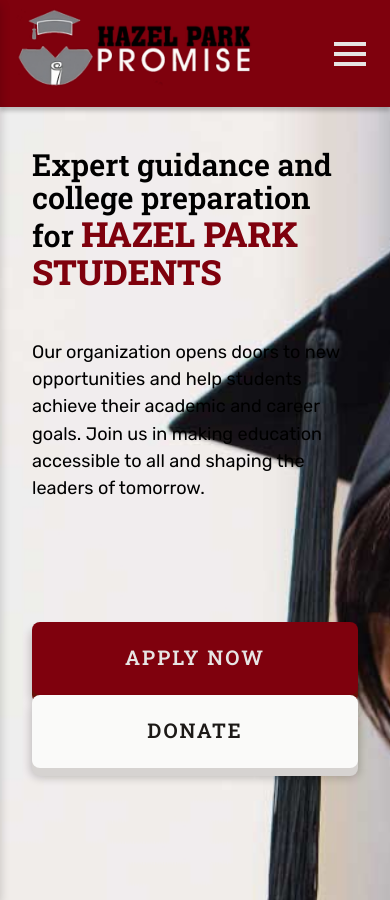
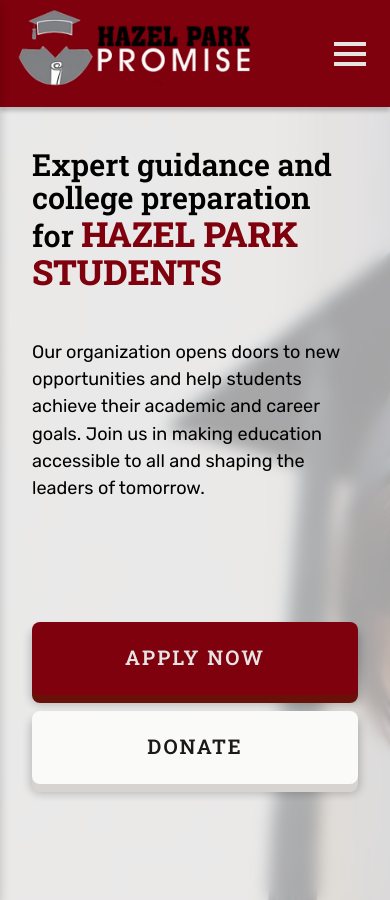
Before and after one commit to rsdrew/promiseZone, a Jekyll site: the page built from index.html, in a window 390 px wide and 900 px high. Built offline with Jekyll 4.4.1, drawn with Linux system fonts in a browser that asks for light colours; comment, search, counter and statistics services are not loaded.

Commit message:
Mobile fix

```diff
--- a/_sass/pages/index.scss
+++ b/_sass/pages/index.scss
@@ -168,6 +168,8 @@
     background-position: 30% 0;
 
     &__title {
+      position: relative;
+      z-index: 1;
       padding: 0;
       margin: 1rem 1rem 3rem 0;
 
@@ -185,10 +187,12 @@
       position: absolute;
       top: 0;
       left: 0;
-      z-index: -1;
+      z-index: 0;
     }
 
     &__subtitle {
+      position: relative;
+      z-index: 1;
       margin-bottom: 8rem;
       font-weight: 400;
       font-family: var(--ff-body);
--- a/index.html
+++ b/index.html
@@ -7,7 +7,7 @@
   <div id="hero__opacity"></div>
   <h1 id="hero__title" class="text-header-dark">Expert guidance and college preparation for <span id="hero__title--focus">Hazel Park Students</span></h1>
   <h2 id="hero__subtitle">Our organization opens doors to new opportunities and help students achieve their academic and career goals. Join us in making education accessible to all and shaping the leaders of tomorrow.</h2>
-  <a href="{{site.baseurl}}/scholarships" hero__button--apply-now class="button button--large mr-xl">Apply Now</a>
+  <a href="{{site.baseurl}}/scholarships" hero__button--apply-now class="button button--large mr-xl mb-xl">Apply Now</a>
   <a href="{{site.baseurl}}/donate" class="button button--alt button--large">Donate</a>
 </div>
 
```
